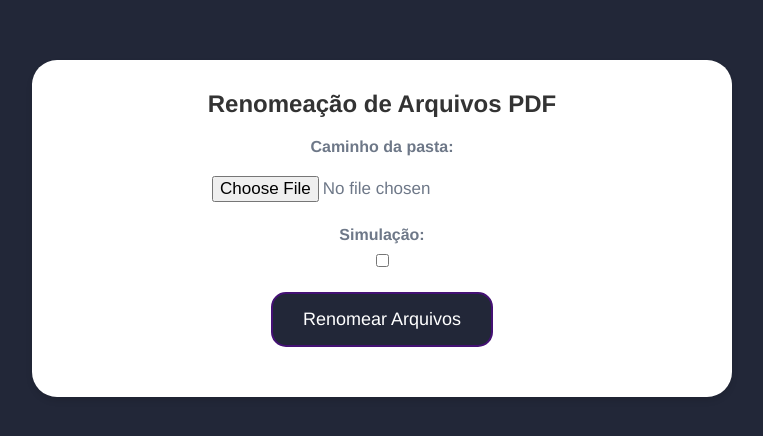
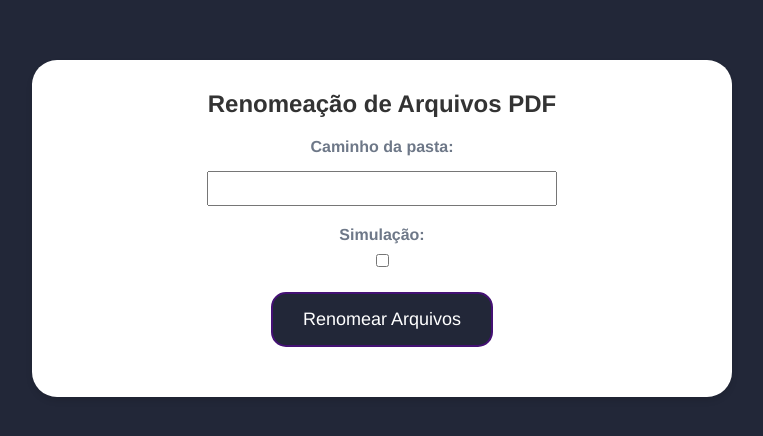
Before and after one commit to Klions/Rename-PDFs, a website: page public/index.html in a window 1280 px wide. Shown: the part 172-608 px from the top of the page, without its empty margins (258-1021 px from the left). Drawn offline with Linux system fonts and the light colour scheme.

Commit message:
Update index.html

```diff
--- a/public/index.html
+++ b/public/index.html
@@ -11,7 +11,7 @@
     <h1>Renomeação de Arquivos PDF</h1>
     <form id="formRenomeacao">
       <label for="pasta">Caminho da pasta:</label>
-      <input type="file" id="pasta" name="pasta" required>
+      <input type="text" id="pasta" name="pasta" required>
 
       <label for="simular">Simulação:</label>
       <input type="checkbox" id="simular" name="simular">
```
